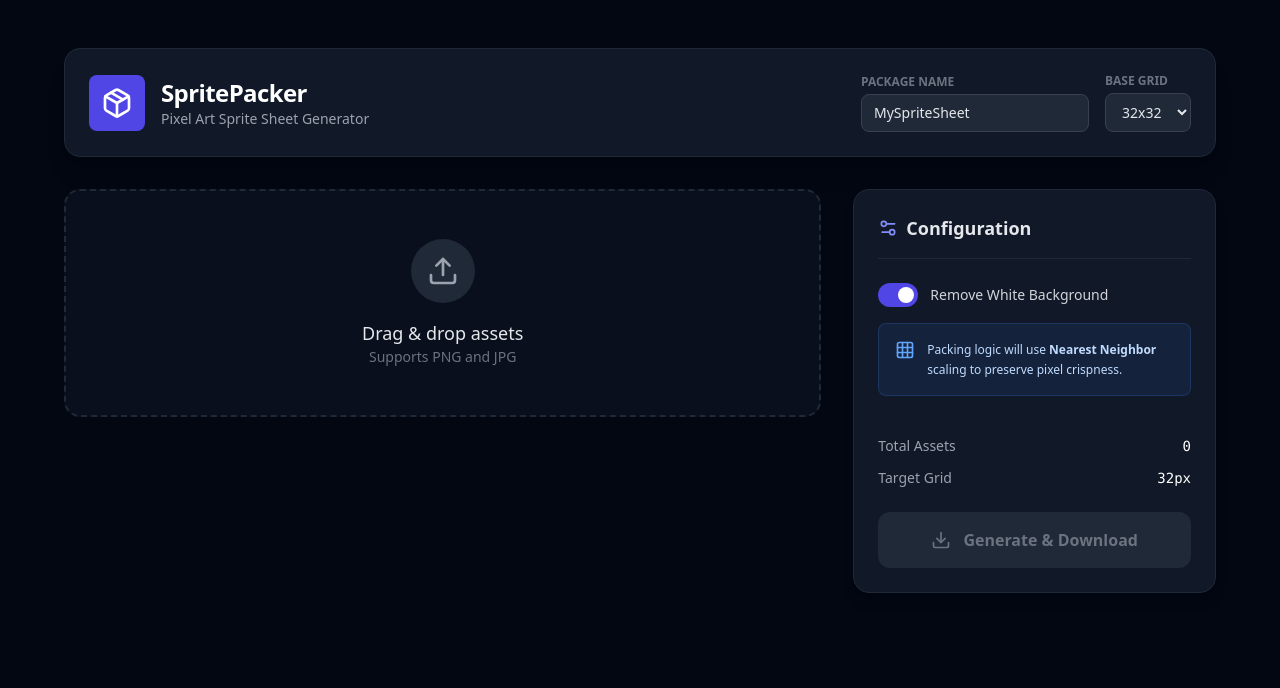
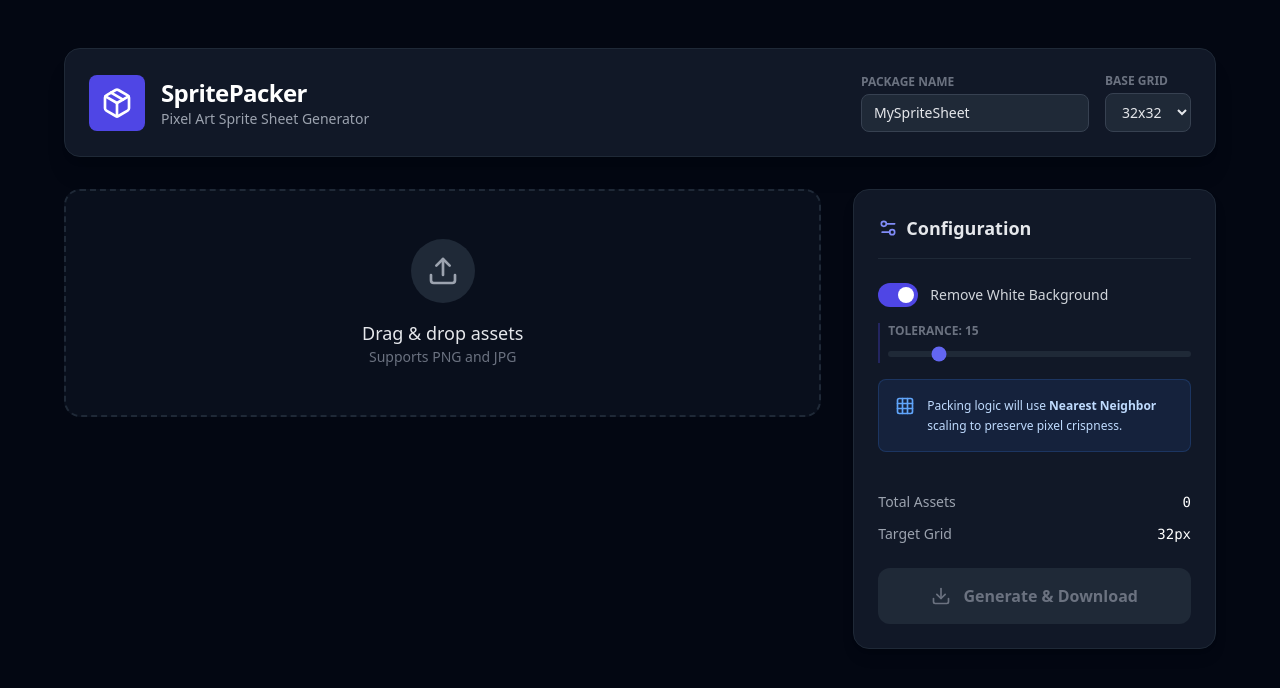
Before and after one commit to mustafabaltaci/APL, a React (Vite) app: page / in a window 1280 px wide. Both pictures are taken after a click on the label "Remove White Background". Shown: the top 688 px of the page. Built offline with nearby package versions, Linux system fonts and the light colour scheme.

Commit message:
WhiteTolarance

```diff
--- a/src/App.jsx
+++ b/src/App.jsx
@@ -19,6 +19,7 @@ export default function App() {
   const [packageName, setPackageName] = useState('MySpriteSheet');
   const [baseResolution, setBaseResolution] = useState(32);
   const [removeWhite, setRemoveWhite] = useState(false);
+  const [tolerance, setTolerance] = useState(15);
   const [assets, setAssets] = useState([]);
   const [isGenerating, setIsGenerating] = useState(false);
 
@@ -54,7 +55,7 @@ export default function App() {
     if (assets.length === 0) return;
     setIsGenerating(true);
     try {
-      const canvas = await generateSpriteSheet(assets, baseResolution, { removeWhite });
+      const canvas = await generateSpriteSheet(assets, baseResolution, { removeWhite, tolerance });
 
       const link = document.createElement('a');
       link.download = `${packageName}.png`;
@@ -203,6 +204,22 @@ export default function App() {
                   <span className="text-sm font-medium text-gray-300">Remove White Background</span>
                 </label>
 
+                {removeWhite && (
+                  <div className="space-y-2 pl-2 border-l-2 border-indigo-600/30 animate-in fade-in slide-in-from-left-2 duration-200">
+                    <div className="flex justify-between items-center">
+                      <span className="text-xs font-semibold uppercase text-gray-500">Tolerance: {tolerance}</span>
+                    </div>
+                    <input
+                      type="range"
+                      min="0"
+                      max="100"
+                      value={tolerance}
+                      onChange={(e) => setTolerance(parseInt(e.target.value))}
+                      className="w-full h-1.5 bg-gray-800 rounded-lg appearance-none cursor-pointer accent-indigo-500"
+                    />
+                  </div>
+                )}
+
                 <div className="p-4 bg-blue-500/10 border border-blue-500/20 rounded-lg flex gap-3">
                   <Grid3X3 className="w-5 h-5 text-blue-400 shrink-0" />
                   <p className="text-xs text-blue-200 leading-relaxed">
```
